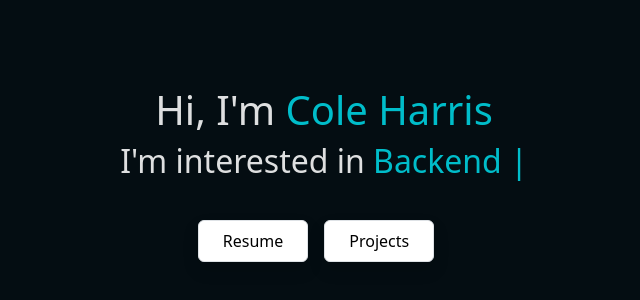
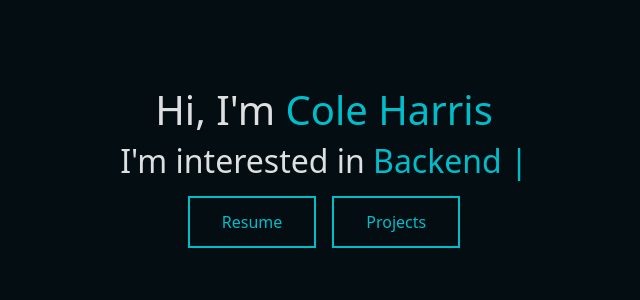
Before and after one commit to Cole-T-Harris/Portfolio-webpage, a React (Vite) app: page / in a window 1280 px wide. Shown: the part 106-406 px from the top of the page, without its empty margins (316-956 px from the left). Built offline with nearby package versions, Linux system fonts and the light colour scheme.

Commit message:
Replace navigation buttons with new styling

```diff
--- a/src/App.css
+++ b/src/App.css
@@ -52,17 +52,31 @@
   color: rgb(0, 189, 202);
 }
 
+.greeting button {
+  background: none;
+  border: 2px solid;
+  font: inherit;
+  line-height: 1;
+  margin: 0.5em;
+  padding: 1em 2em;
+
+  color: rgb(0, 189, 202);
+  transition: 0.25s;
+}
+
+.greeting button:hover,
+.greeting button:focus {
+  border-color: rgb(1, 238, 255);
+  color: #fff;
+}
+
+.raise:hover,
+.raise:focus {
+  box-shadow: 0 0.5em 0.5em -0.4em;
+  transform: translateY(-0.25em);
+}
+
 .scale-on-hover:hover {
   transform: scale(1.05);
   transition: transform 0.3s ease-out;
 }
-
-@media (prefers-reduced-motion: no-preference) {
-  a:nth-of-type(2) .logo {
-    animation: logo-spin infinite 20s linear;
-  }
-}
-
-.read-the-docs {
-  color: #888;
-}
--- a/src/components/Greeting/greeting.tsx
+++ b/src/components/Greeting/greeting.tsx
@@ -19,9 +19,9 @@ const Greeting: React.FC<GreetingsProps> = ({setViewProjects}) => {
                 loop
             />{' '}
         </h2>
-        <button className="bg-white hover:bg-gray-100 text-gray-800 font-semibold py-2 px-4 border border-gray-400 rounded shadow btn-spacing"
+        <button className="raise btn-spacing"
             onClick={() => setViewProjects(false)}>Resume</button>
-        <button className="bg-white hover:bg-gray-100 text-gray-800 font-semibold py-2 px-4 border border-gray-400 rounded shadow btn-spacing"
+        <button className="raise btn-spacing"
             onClick={() => setViewProjects(true)}>Projects</button>
       </div>
     )
```
